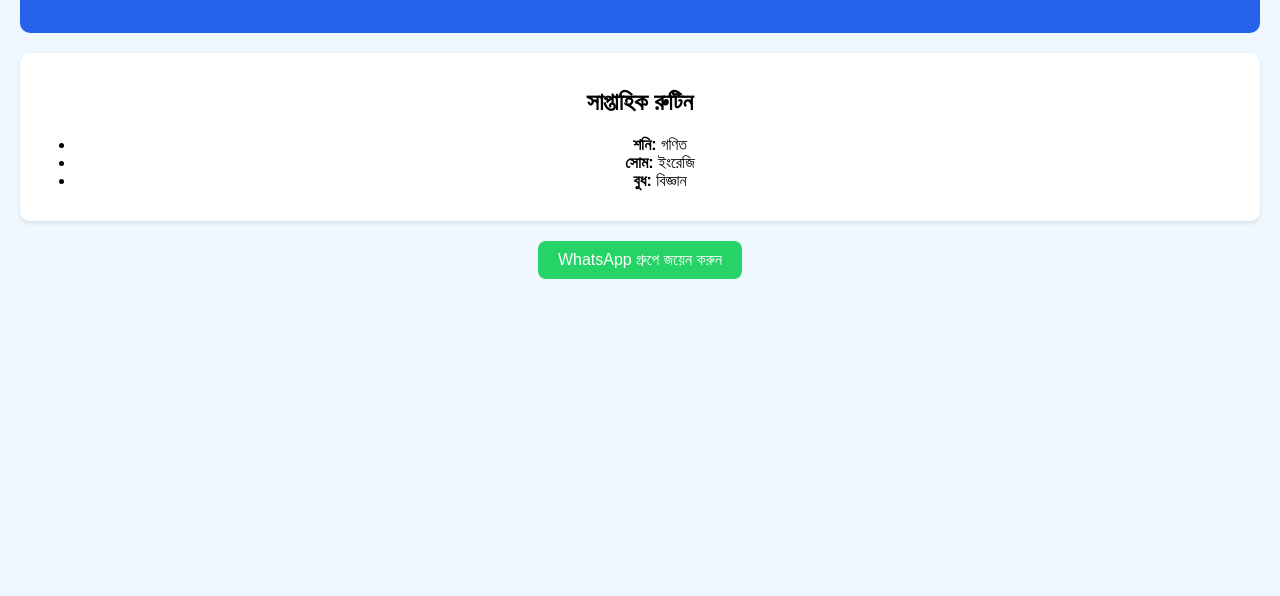
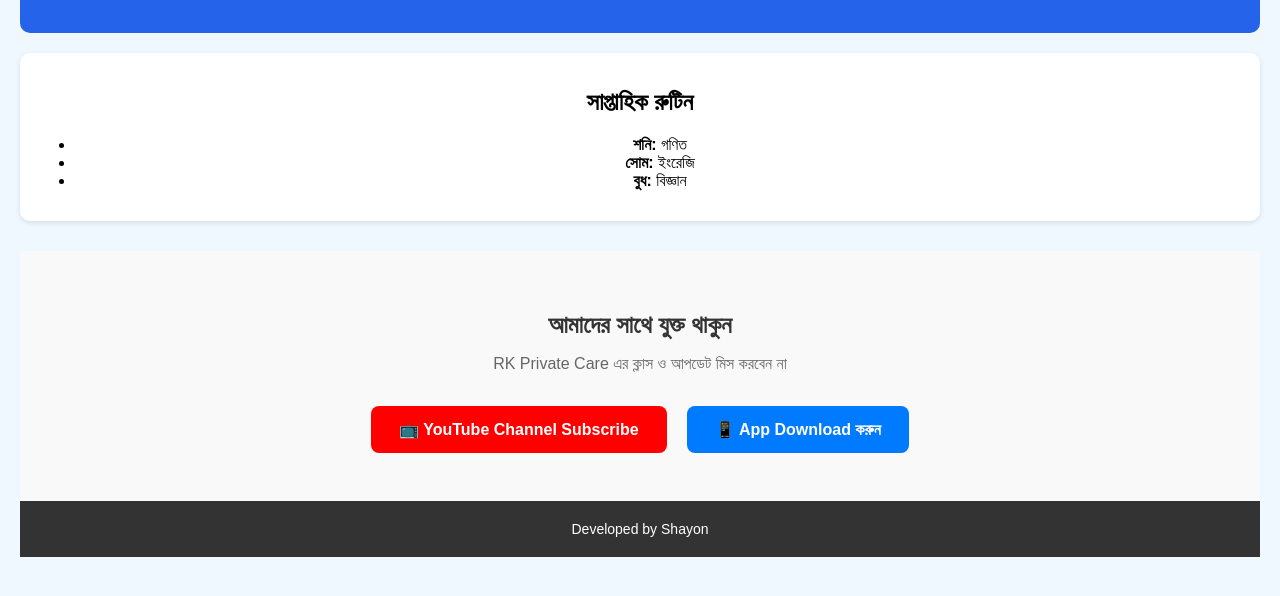
Before and after one commit to mdshayony-glitch/rk-private-care, a plain HTML site: page index.html in a window 1280 px wide. Shown: the part 142-738 px from the top of the page. Drawn offline with Linux system fonts and the light colour scheme.

Commit message:
Update index.html

```diff
--- a/index.html
+++ b/index.html
@@ -19,8 +19,27 @@
             <li><b>বুধ:</b> বিজ্ঞান</li>
         </ul>
     </section>
-    <footer>
-        <a href="#">WhatsApp গ্রুপে জয়েন করুন</a>
-    </footer>
+    <!-- ইউটিউব + অ্যাপ সেকশন -->
+<div style="text-align: center; padding: 40px 20px; background: #f9f9f9; margin-top: 30px;">
+
+    <h2 style="color: #333; margin-bottom: 10px;">আমাদের সাথে যুক্ত থাকুন</h2>
+    <p style="color: #666; margin-bottom: 25px;">RK Private Care এর ক্লাস ও আপডেট মিস করবেন না</p>
+
+    <a href="https://www.youtube.com/channel/UCy4sVAp8pSC8QLHCd4ZXY0g?sub_confirmation=1" target="_blank"
+       style="display: inline-block; padding: 14px 28px; background: #FF0000; color: white; text-decoration: none; border-radius: 8px; font-weight: bold; margin: 8px; font-size: 16px;">
+        📺 YouTube Channel Subscribe
+    </a>
+
+    <a href="https://www.appcreator24.com/app4106592-mvzbrk?fbclid=IwY2xjawS16t1leHRuA2FlbQIxMQBzcnRjBmFwcF9pZAwzNTA2ODU1MzE3MjgAAR5TUr06csV3GGqhhOVj7Lc4E95aOGOPjMTNxzyi_BwU0wAxd8yT4wm6KXxZNw_aem_Qw7Mq33DoHYE32nBue9pLA" target="_blank"
+       style="display: inline-block; padding: 14px 28px; background: #007bff; color: white; text-decoration: none; border-radius: 8px; font-weight: bold; margin: 8px; font-size: 16px;">
+        📱 App Download করুন
+    </a>
+
+</div>
+
+<!-- ফুটার -->
+<footer style="text-align: center; padding: 20px; background: #333; color: white; font-size: 14px; margin-top: 0;">
+    Developed by Shayon</footer>
+
 </body>
   </html>
```
